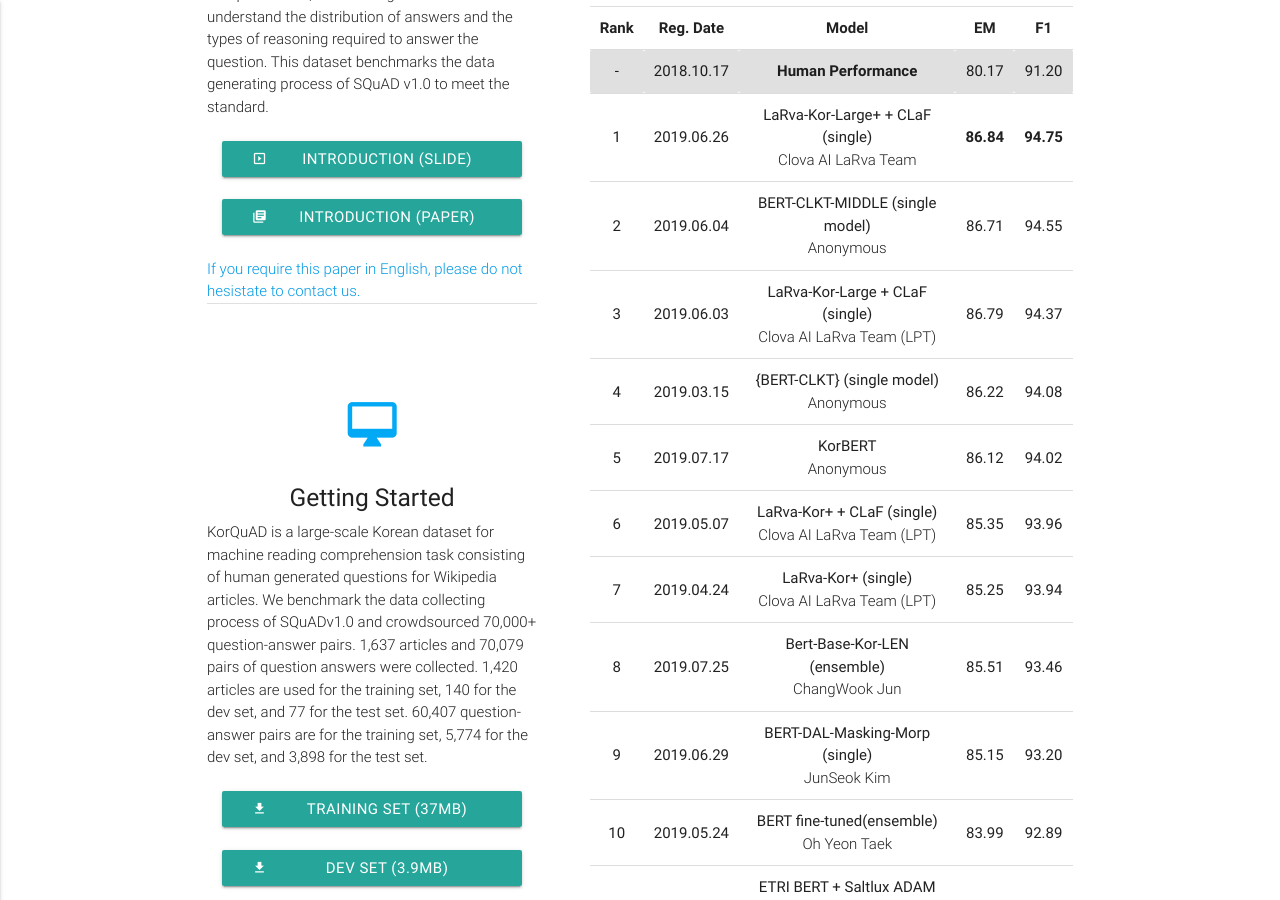
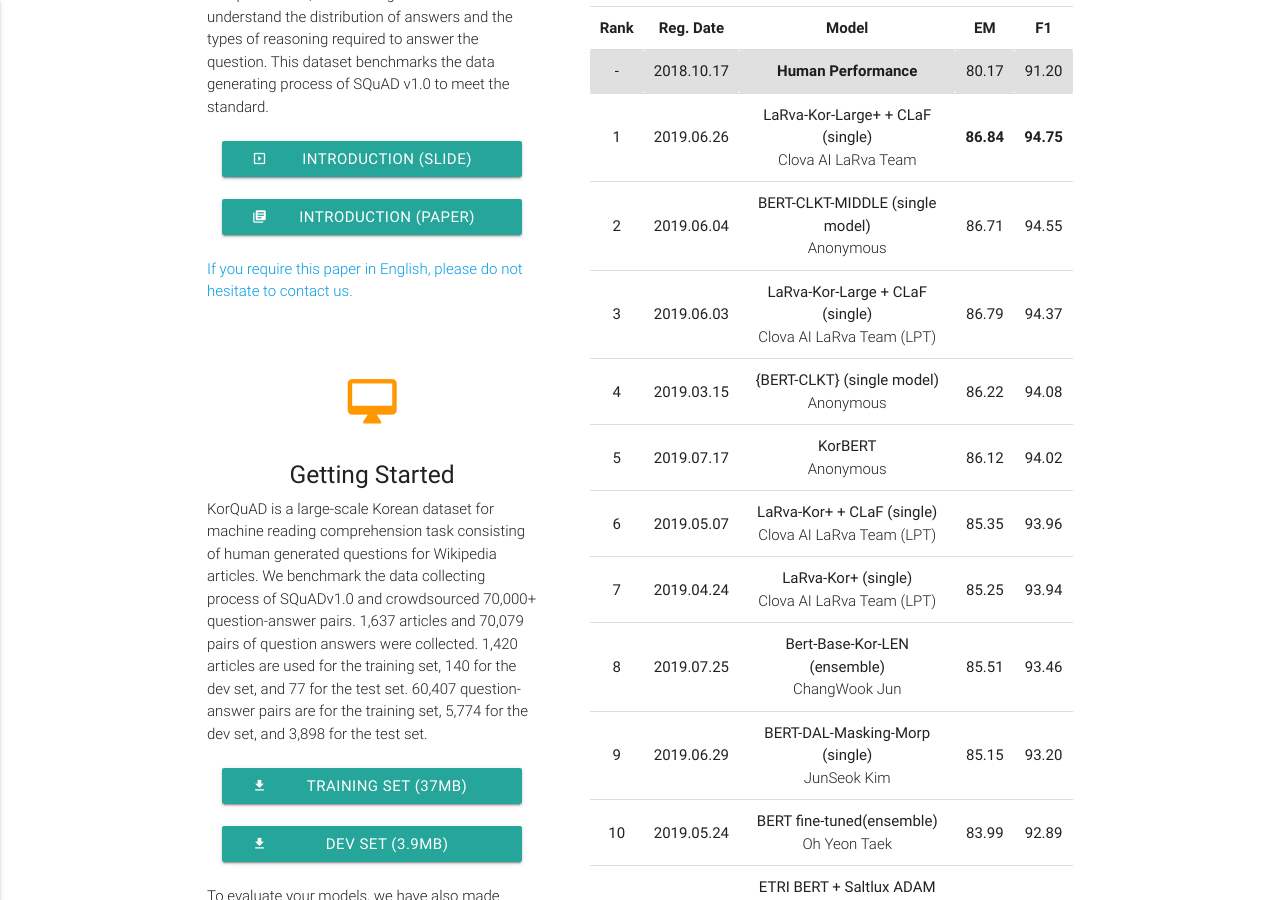
Before and after one commit to korquad/korquad.github.io, a Jekyll site: the page built from category/index_english.html, in a window 1280 px wide and 900 px high, scrolled down 613 px. Built offline with Jekyll 4.4.1, drawn with Linux system fonts in a browser that asks for light colours.

Commit message:
Update index_english.html

```diff
--- a/category/index_english.html
+++ b/category/index_english.html
@@ -68,7 +68,7 @@
         <div class="col s12 m5">
           <div class="icon-block" style="background-color : white">
             <br>
-            <h2 class="center light-blue-text"><i class="material-icons">find_in_page</i></h2>
+            <h2 class="center orange-text"><i class="material-icons">find_in_page</i></h2>
             <h5 class="center">What is KorQuAD?</h5>
             <p class="light">KorQuAD is a large-scale question-and-answer dataset constructed for Korean machine reading comprehension, and investigate the dataset to understand the distribution of answers and the types of reasoning required to answer the question. This dataset benchmarks the data generating process of SQuAD v1.0 to meet the standard.</p>
             <br>
@@ -80,11 +80,9 @@
               <a id="paper" href="http://m.dbpia.co.kr/Journal/ArticleDetail/NODE07613668" class="waves-effect waves-light btn" style="width:300px" download=""><i class="material-icons left">library_books</i>Introduction (Paper)</a>
             </div>
             <br>
-            <a href="mailto:hyunjeonglee@lgcns.com" class="light">If you require this paper in English, please do not hesistate to contact us.</a>
-            <br>
-            <div class="divider"></div>
+            <a href="mailto:hyunjeonglee@lgcns.com" class="light">If you require this paper in English, please do not hesitate to contact us.</a>
             <br><br><br>
-            <h2 class="center light-blue-text"><i class="material-icons">desktop_mac</i></h2>
+            <h2 class="center orange-text"><i class="material-icons">desktop_mac</i></h2>
             <h5 class="center">Getting Started</h5>
             <p class="light">KorQuAD is a large-scale Korean dataset for machine reading comprehension task consisting of human generated questions for Wikipedia articles. We benchmark the data collecting process of SQuADv1.0 and crowdsourced 70,000+ question-answer pairs. 1,637 articles and 70,079 pairs of question answers were collected. 1,420 articles are used for the training set, 140 for the dev set, and 77 for the test set. 60,407 question-answer pairs are for the training set, 5,774 for the dev set, and 3,898 for the test set.</p>
             <br>
@@ -120,7 +118,7 @@
         <div class="col s12 m7">
           <div class="icon-block" style="background-color : white">
             <br>
-            <h2 class="center light-blue-text"><i class="material-icons">group</i></h2>
+            <h2 class="center orange-text"><i class="material-icons">group</i></h2>
             <h5 class="center">Leaderboard</h5>
             <p class="light">Here are the ExactMatch (EM) and F1 scores evaluated on the test set of v1.0. </p>
             <br>
```
